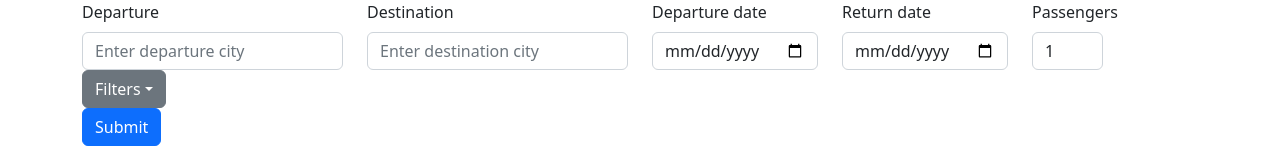
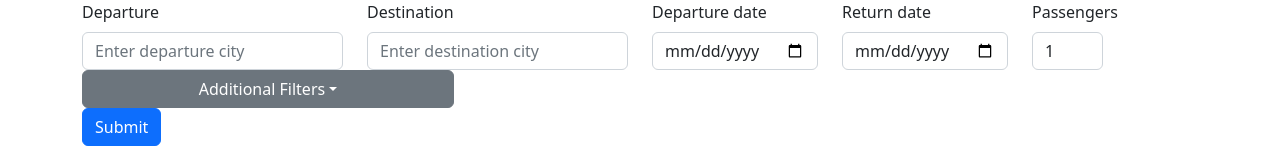
Before and after one commit to angistanzi/digital-drifters, a React (Create React App) app: page / in a window 1280 px wide. Shown: the top 155 px of the page. Built offline with nearby package versions, Linux system fonts and the light colour scheme.

Commit message:
changed class col-md to 12 for some filters

```diff
--- a/src/components/flight-filter.js
+++ b/src/components/flight-filter.js
@@ -42,15 +42,15 @@ function FlightFilter() {
             </Row>
             {/* Extra filters dropdown */}
             <Dropdown>
-                <Dropdown.Toggle variant="secondary" id="filter-dropdown" onClick={toggleDropdown}>
-                    Filters
+                <Dropdown.Toggle className="col-md-4" variant="secondary" id="filter-dropdown" onClick={toggleDropdown}>
+                   Additional Filters
                 </Dropdown.Toggle>
                 <Dropdown.Menu show={isOpen}>
                     <Dropdown.Header>Filter by</Dropdown.Header>
                     <Dropdown.Divider />
                     {/* Cabin class input */}
                     <Dropdown.Item>
-                        <Form.Group className="col-md-2" controlId="formCabinClass">
+                        <Form.Group className="col-md-12" controlId="formCabinClass">
                             <Form.Label>Cabin Class</Form.Label>
                             <Form.Control as="select">
                                 <option>Economy</option>
@@ -76,7 +76,7 @@ function FlightFilter() {
                     </Dropdown.Item>
                     <Dropdown.Item>
                         {/* Departure Time input */}
-                        <Form.Group className="col-md-2" controlId="formDepartureTime">
+                        <Form.Group className="col-md-12" controlId="formDepartureTime">
                             <Form.Label>Departure Time</Form.Label>
                             <Form.Control as="select" defaultValue="Any">
                                 <option>Any</option>
@@ -88,7 +88,7 @@ function FlightFilter() {
                     </Dropdown.Item>
                     <Dropdown.Item>
                         {/* Price Range input */}
-                        <Form.Group className="col-md-2" controlId="formPriceRange">
+                        <Form.Group className="col-md-12" controlId="formPriceRange">
                             <Form.Label>Price Range</Form.Label>
                             <Form.Control type="number" placeholder="Min" />
                             <Form.Control type="number" placeholder="Max" />
```
